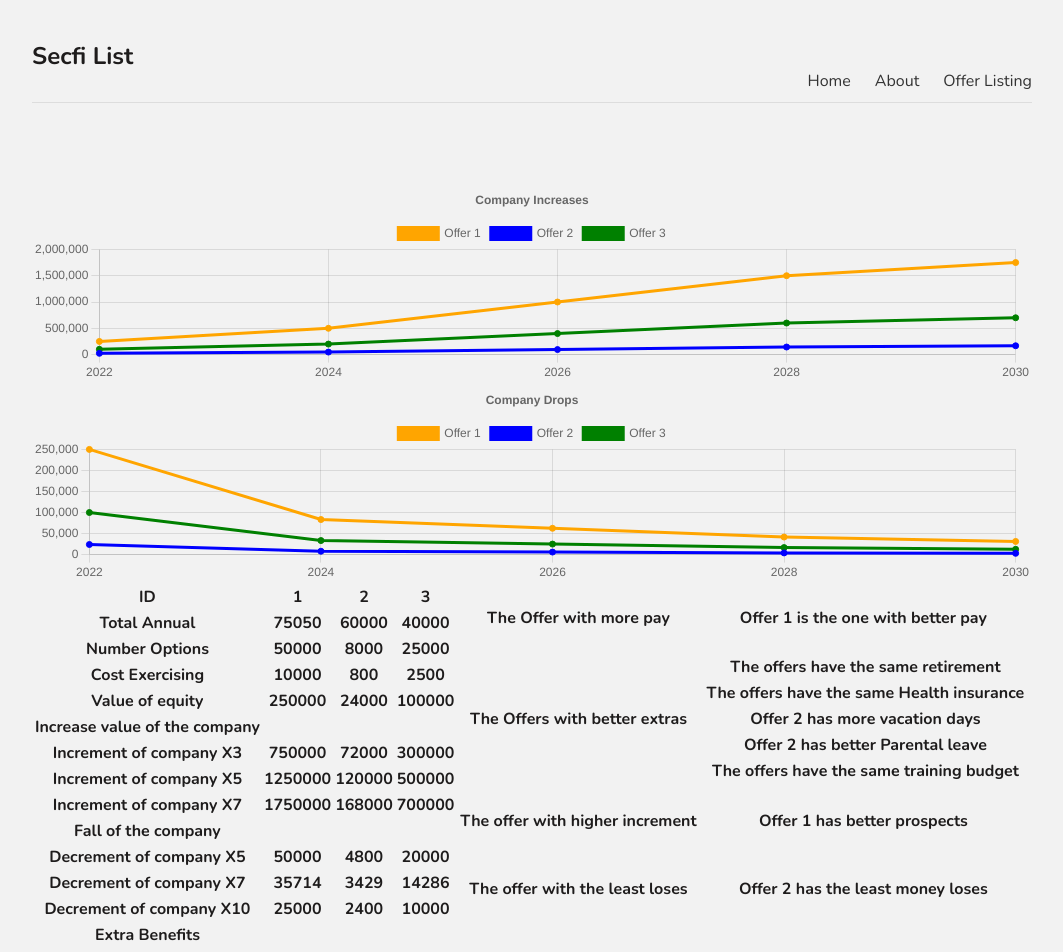
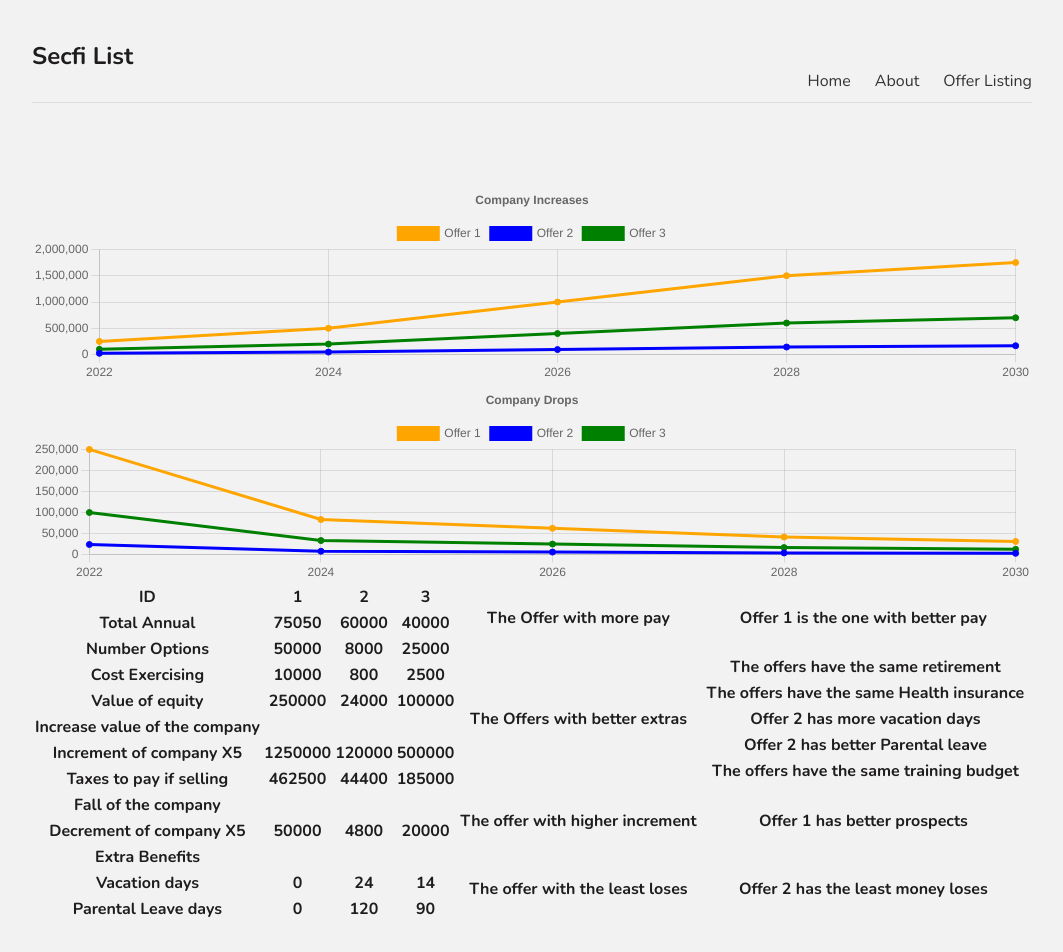
Before and after one commit to oscar-halcon/Playground, a Next.js app: page /offers/Compare in a window 1280 px wide. Shown: the top 952 px of the page, without its empty margins (108-1171 px from the left). Built offline with nearby package versions, Linux system fonts and the light colour scheme; no server answers.

Commit message:
wip/Rejection about absolute urls(fetch)

```diff
--- a/pages/offers/ChangeOffer.js
+++ b/pages/offers/ChangeOffer.js
@@ -22,7 +22,7 @@ const ChangeOffer = () => {
   //Only need 1 answer from backend
 
   const SubmitApi = async () => {
-    const response = await fetch("/api/hello", {
+    const response = await fetch("../api/hello", {
       method: "POST",
       body: JSON.stringify([
         Id,
--- a/pages/offers/Compare.js
+++ b/pages/offers/Compare.js
@@ -172,7 +172,7 @@ const Compare = () => {
 
   const FetchApi = async () => {
     const response = await fetch(
-      "/Users/Oscar/Documents/Playground/pages/api/hello"
+      "../api/hello"
     );
     const data = await response.json();
     setOffers(data);
@@ -193,14 +193,8 @@ const Compare = () => {
   operation2 = offer2.Number_options * offer2.Current_FMV_company;
   operation3 = offer3.Number_options * offer3.Current_FMV_company;
 
-  var IncrNum1 = 2;
-  var IncrNum2 = 4;
-  var IncrNum3 = 6;
-  var IncrNum4 = 7;
-  var DecrNum1 = 3;
-  var DecrNum2 = 4;
-  var DecrNum3 = 6;
-  var DecrNum4 = 8;
+  var IncrNum1 = [2,4,6,7];
+  var DecrNum1 = [3,4,6,8];
 
   var bestOfeach = Comparative(
     [
@@ -233,10 +227,10 @@ const Compare = () => {
         label: "Offer 1",
         data: [
           operation1,
-          Math.round(operation1 * IncrNum1),
-          Math.round(operation1 * IncrNum2),
-          Math.round(operation1 * IncrNum3),
-          Math.round(operation1 * IncrNum4),
+          Math.round(operation1 * IncrNum1[0]),
+          Math.round(operation1 * IncrNum1[1]),
+          Math.round(operation1 * IncrNum1[2]),
+          Math.round(operation1 * IncrNum1[3]),
         ],
         borderColor: "orange",
         backgroundColor: "orange",
@@ -245,10 +239,10 @@ const Compare = () => {
         label: "Offer 2",
         data: [
           operation2,
-          Math.round(operation2 * IncrNum1),
-          Math.round(operation2 * IncrNum2),
-          Math.round(operation2 * IncrNum3),
-          Math.round(operation2 * IncrNum4),
+          Math.round(operation2 * IncrNum1[0]),
+          Math.round(operation2 * IncrNum1[1]),
+          Math.round(operation2 * IncrNum1[2]),
+          Math.round(operation2 * IncrNum1[3]),
         ],
         borderColor: "blue",
         backgroundColor: "blue",
@@ -257,10 +251,10 @@ const Compare = () => {
         label: "Offer 3",
         data: [
           operation3,
-          Math.round(operation3 * IncrNum1),
-          Math.round(operation3 * IncrNum2),
-          Math.round(operation3 * IncrNum3),
-          Math.round(operation3 * IncrNum4),
+          Math.round(operation3 * IncrNum1[0]),
+          Math.round(operation3 * IncrNum1[1]),
+          Math.round(operation3 * IncrNum1[2]),
+          Math.round(operation3 * IncrNum1[3]),
         ],
         borderColor: "green",
         backgroundColor: "green",
@@ -274,10 +268,10 @@ const Compare = () => {
         label: "Offer 1",
         data: [
           operation1,
-          Math.round(operation1 / DecrNum1),
-          Math.round(operation1 / DecrNum2),
-          Math.round(operation1 / DecrNum3),
-          Math.round(operation1 / DecrNum4),
+          Math.round(operation1 / DecrNum1[0]),
+          Math.round(operation1 / DecrNum1[1]),
+          Math.round(operation1 / DecrNum1[2]),
+          Math.round(operation1 / DecrNum1[3]),
         ],
         borderColor: "orange",
         backgroundColor: "orange",
@@ -286,10 +280,10 @@ const Compare = () => {
         label: "Offer 2",
         data: [
           operation2,
-          Math.round(operation2 / DecrNum1),
-          Math.round(operation2 / DecrNum2),
-          Math.round(operation2 / DecrNum3),
-          Math.round(operation2 / DecrNum4),
+          Math.round(operation2 / DecrNum1[0]),
+          Math.round(operation2 / DecrNum1[1]),
+          Math.round(operation2 / DecrNum1[2]),
+          Math.round(operation2 / DecrNum1[3]),
         ],
         borderColor: "blue",
         backgroundColor: "blue",
@@ -298,10 +292,10 @@ const Compare = () => {
         label: "Offer 3",
         data: [
           operation3,
-          Math.round(operation3 / DecrNum1),
-          Math.round(operation3 / DecrNum2),
-          Math.round(operation3 / DecrNum3),
-          Math.round(operation3 / DecrNum4),
+          Math.round(operation3 / DecrNum1[0]),
+          Math.round(operation3 / DecrNum1[1]),
+          Math.round(operation3 / DecrNum1[2]),
+          Math.round(operation3 / DecrNum1[3]),
         ],
         borderColor: "green",
         backgroundColor: "green",
@@ -367,22 +361,16 @@ const Compare = () => {
             <th>Increase value of the company</th>
           </tr>
           <tr>
-            <th>Increment of company X3</th>
-            <th>{Math.round(operation1 * 3)}</th>
-            <th>{Math.round(operation2 * 3)}</th>
-            <th>{Math.round(operation3 * 3)}</th>
-          </tr>
-          <tr>
             <th>Increment of company X5</th>
             <th>{Math.round(operation1 * 5)}</th>
             <th>{Math.round(operation2 * 5)}</th>
             <th>{Math.round(operation3 * 5)}</th>
           </tr>
           <tr>
-            <th>Increment of company X7</th>
-            <th>{Math.round(operation1 * 7)}</th>
-            <th>{Math.round(operation2 * 7)}</th>
-            <th>{Math.round(operation3 * 7)}</th>
+            <th>Taxes to pay if selling</th>
+            <th>{Math.round(Math.round(operation1 * 5)*0.37)}</th>
+            <th>{Math.round(Math.round(operation2 * 5)*0.37)}</th>
+            <th>{Math.round(Math.round(operation3 * 5)*0.37)}</th>
           </tr>
           <tr>
             <th>Fall of the company</th>
@@ -392,18 +380,6 @@ const Compare = () => {
             <th>{Math.round(operation1 / 5)}</th>
             <th>{Math.round(operation2 / 5)}</th>
             <th>{Math.round(operation3 / 5)}</th>
-          </tr>
-          <tr>
-            <th>Decrement of company X7</th>
-            <th>{Math.round(operation1 / 7)}</th>
-            <th>{Math.round(operation2 / 7)}</th>
-            <th>{Math.round(operation3 / 7)}</th>
-          </tr>
-          <tr>
-            <th>Decrement of company X10</th>
-            <th>{Math.round(operation1 / 10)}</th>
-            <th>{Math.round(operation2 / 10)}</th>
-            <th>{Math.round(operation3 / 10)}</th>
           </tr>
           <tr>
             <th>Extra Benefits</th>
@@ -476,10 +452,7 @@ const Compare = () => {
             </th>
           </tr>
         </tbody>
-      </table>
-      <div>
-        <h3></h3>
-      </div>
+      </table><br/>
     </div>
   );
 };
--- a/pages/offers/[id].js
+++ b/pages/offers/[id].js
@@ -25,7 +25,7 @@ const Details = ({ where }) => {
   const [offerso, setOffers] = useState([]);
 
   const FetchApi = async (id) => {
-    const response = await fetch("/api/hello");
+    const response = await fetch("../api/hello");
     const data = await response.json();
     setOffers(data.at(id));
   };
--- a/pages/offers/index.js
+++ b/pages/offers/index.js
@@ -5,7 +5,7 @@ var i = 0;
 const Offers = () => {
   const [offers, setOffers] = useState([]);
   const FetchApi = async () => {
-    const response = await fetch("/api/hello");
+    const response = await fetch("../api/hello");
     const data = await response.json();
     setOffers(data);
   };
```
